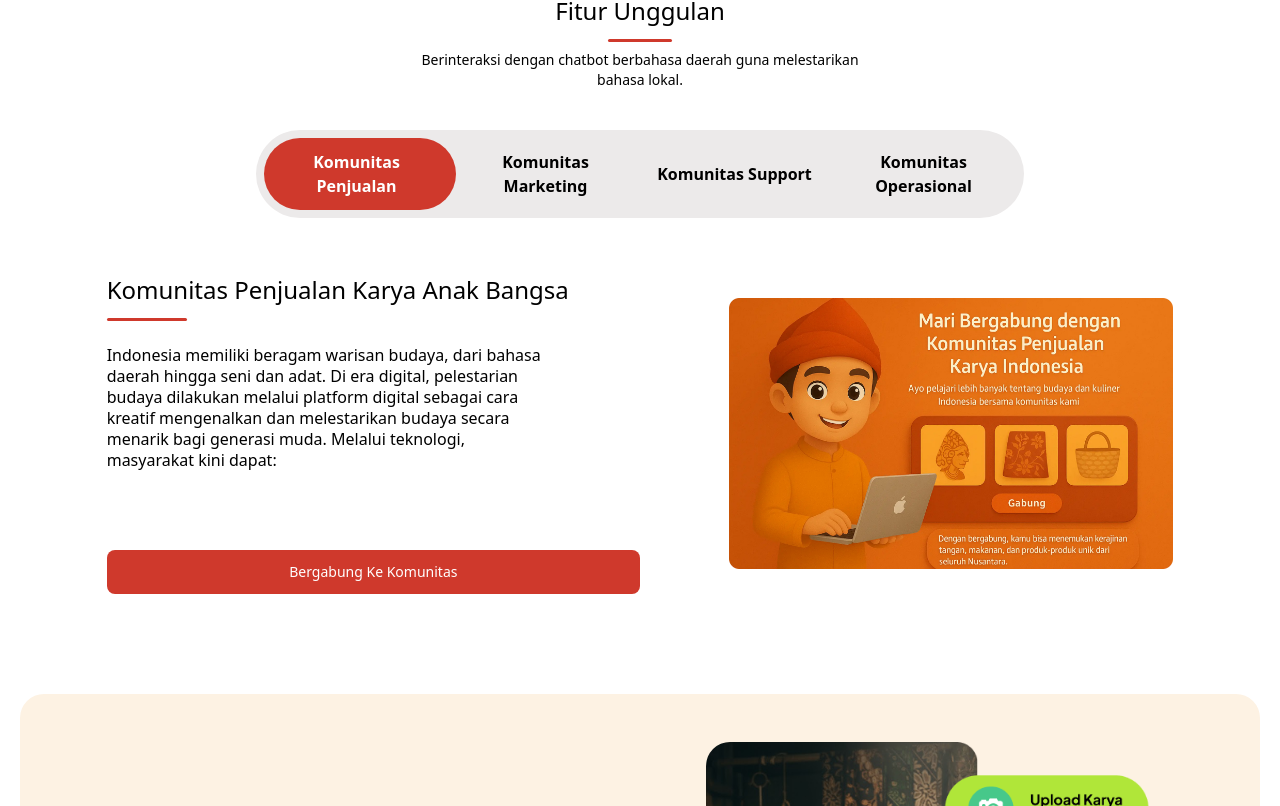
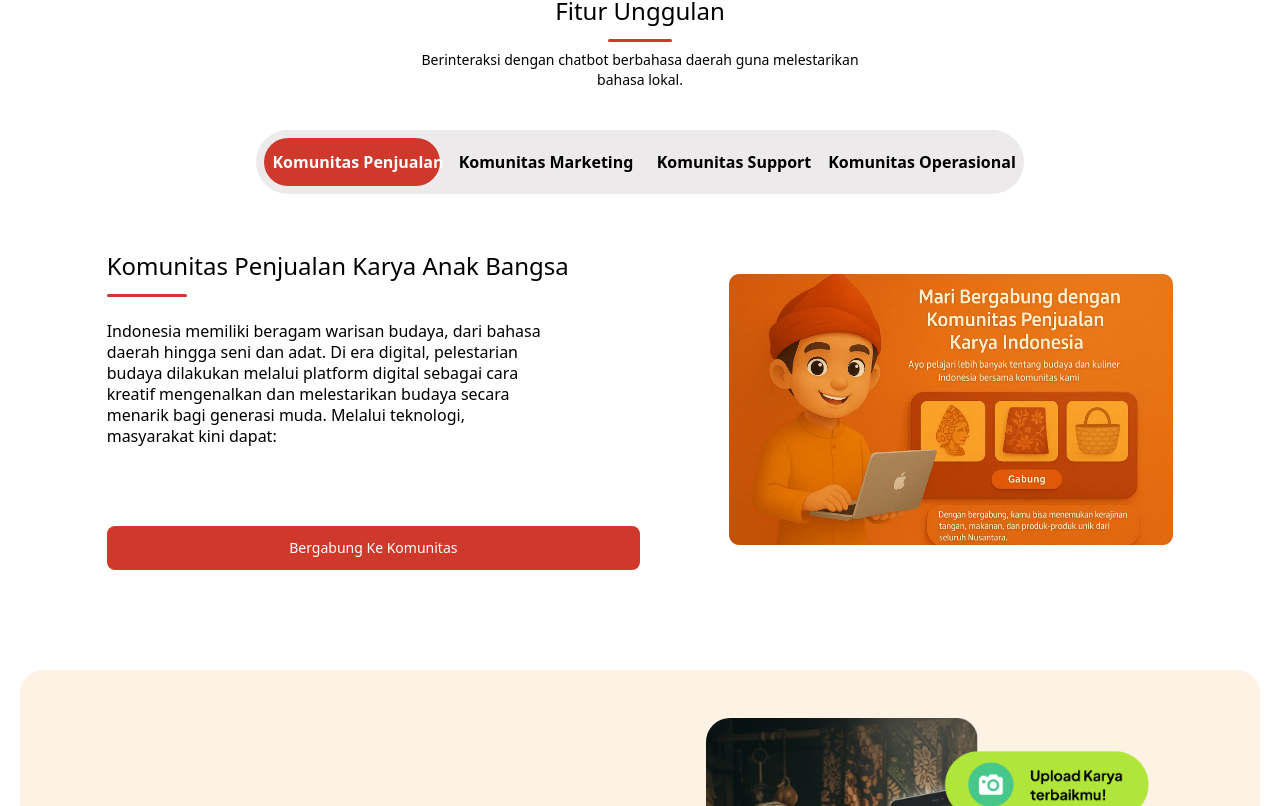
Before and after one commit to firjaabiyu/bineka, a React (Vite) app: page / in a window 1280 px wide. Shown: the part 2314-3120 px from the top of the page. Built offline with nearby package versions, Linux system fonts and the light colour scheme; a web font is replaced by a local one; what @iconify/tailwind4 would draw is missing.

Commit message:
button feature

```diff
--- a/src/features/landing/landing-component/feature-unggulan-page.jsx
+++ b/src/features/landing/landing-component/feature-unggulan-page.jsx
@@ -21,22 +21,24 @@ export function FeatureUnggulanPage() {
                 <p className="text-black text-sm text-center">Berinteraksi dengan chatbot berbahasa daerah guna melestarikan<br /> bahasa lokal.</p>
             </div>
 
-            <div className="relative w-3/5 flex items-center rounded-full p-1.5 py-2 bg-[#ECEAEA] overflow-hidden ">
+            <div className="relative w-3/5 flex items-center rounded-full p-2 bg-[#ECEAEA] overflow-hidden">
+                {/* Background Slider */}
                 <motion.div
                     layout
-                    transition={{ type: "spring", stiffness: 300, damping: 25 }}
-                    className="absolute top-1 bottom-1 my-1 rounded-full bg-[#CF392C] mx-2"
+                    transition={{ type: "spring", stiffness: 250, damping: 15, bounce: 0.4 }}
+                    className="absolute inset-y-2 rounded-full bg-[#CF392C]"
                     style={{
-                        left: `${(100 / tabs.length) * activeIndex}%`,
-                        width: `${100 / tabs.length}%`,
+                        left: `calc(${(100 / tabs.length) * activeIndex}% + 8px)`,
+                        width: `calc(${100 / tabs.length}% - 16px)`,
                     }}
                 />
 
+                {/* Tab Buttons */}
                 {tabs.map((label, index) => (
                     <button
                         key={index}
                         onClick={() => setActiveIndex(index)}
-                        className={`relative z-10 w-1/4 py-3 px-4 rounded-full flex items-center justify-center transition-colors `}
+                        className="relative z-10 flex-1 py-3 rounded-full flex items-center justify-center transition-colors"
                     >
                         <p
                             className={`font-semibold transition-colors ${activeIndex === index ? "text-white" : "text-black"
```
